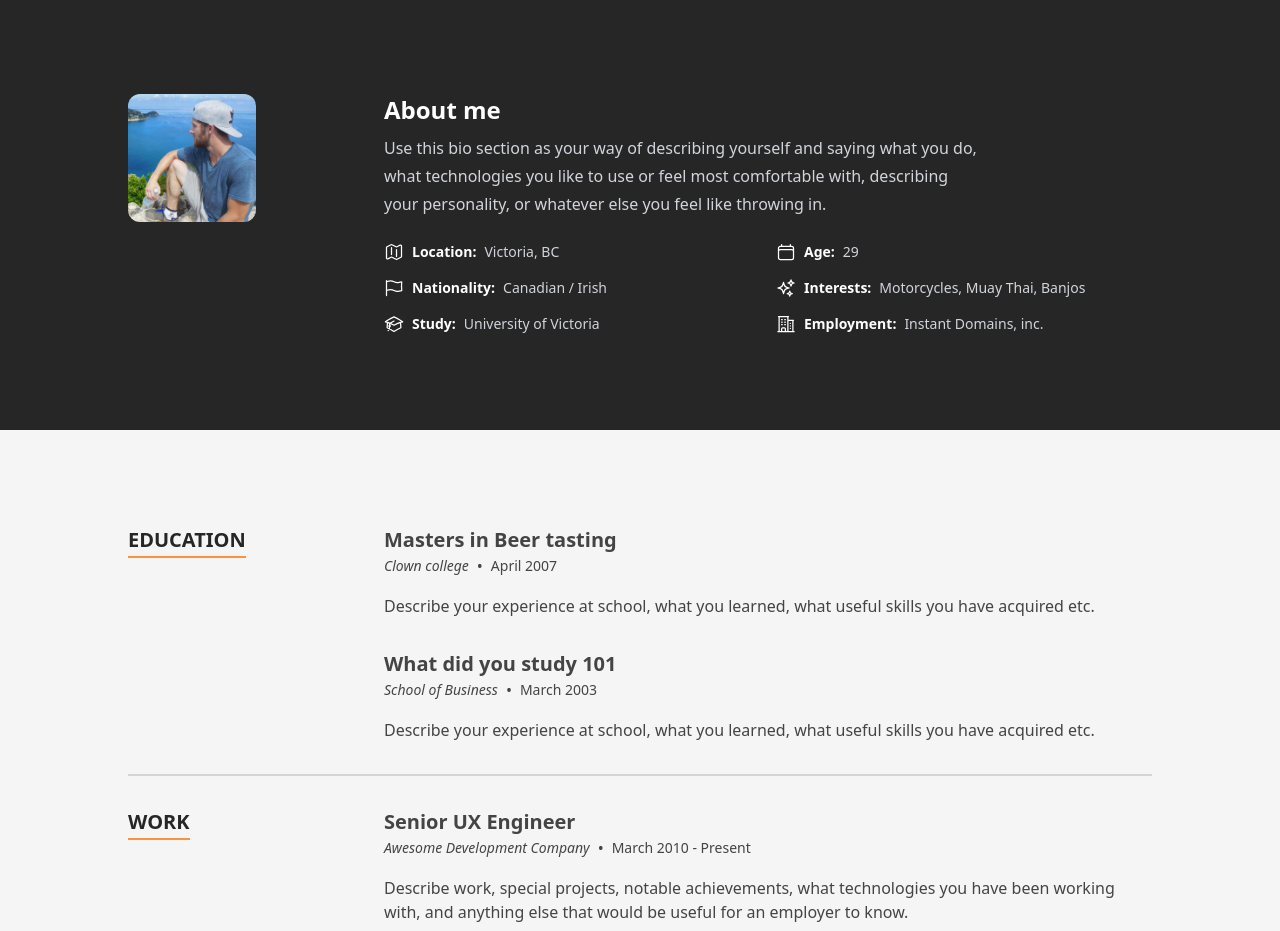
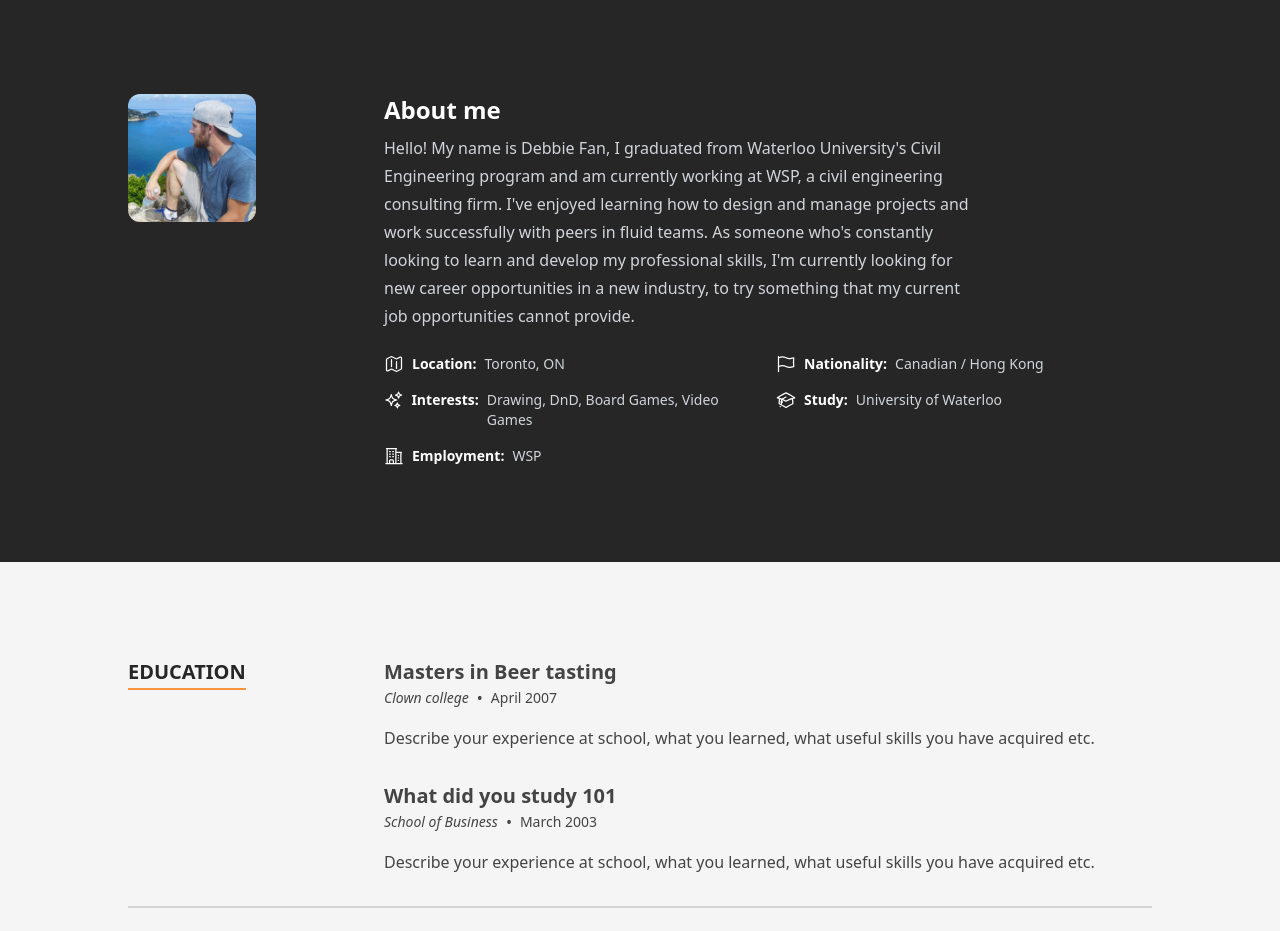
Before and after one commit to debbie-fan/debbie-fan-portfolio, a Next.js app: page / in a window 1280 px wide. Shown: the part 802-1733 px from the top of the page. Built offline with nearby package versions, Linux system fonts and the light colour scheme.

Commit message:
Edit text for About page

```diff
--- a/src/data/data.tsx
+++ b/src/data/data.tsx
@@ -11,8 +11,8 @@ import {
 import GithubIcon from '../components/Icon/GithubIcon';
 import InstagramIcon from '../components/Icon/InstagramIcon';
 import LinkedInIcon from '../components/Icon/LinkedInIcon';
-import StackOverflowIcon from '../components/Icon/StackOverflowIcon';
-import TwitterIcon from '../components/Icon/TwitterIcon';
+// import StackOverflowIcon from '../components/Icon/StackOverflowIcon';
+// import TwitterIcon from '../components/Icon/TwitterIcon';
 import heroImage from '../images/header-background.webp';
 import porfolioImage1 from '../images/portfolio/portfolio-1.jpg';
 import porfolioImage2 from '../images/portfolio/portfolio-2.jpg';
@@ -103,16 +103,17 @@ export const heroData: Hero = {
  */
 export const aboutData: About = {
   profileImageSrc: profilepic,
-  description: `Use this bio section as your way of describing yourself and saying what you do, what technologies you like
-  to use or feel most comfortable with, describing your personality, or whatever else you feel like throwing
-  in.`,
+  description: `Hello! My name is Debbie Fan, I graduated from Waterloo University's Civil Engineering program
+  and am currently working at WSP, a civil engineering consulting firm. I've enjoyed learning how to design and manage projects and work
+  successfully with peers in fluid teams. As someone who's constantly looking to learn and develop my professional skills, I'm currently looking for new career
+  opportunities in a new industry, to try something that my current job opportunities cannot provide.`,
   aboutItems: [
-    {label: 'Location', text: 'Victoria, BC', Icon: MapIcon},
-    {label: 'Age', text: '29', Icon: CalendarIcon},
-    {label: 'Nationality', text: 'Canadian / Irish', Icon: FlagIcon},
-    {label: 'Interests', text: 'Motorcycles, Muay Thai, Banjos', Icon: SparklesIcon},
-    {label: 'Study', text: 'University of Victoria', Icon: AcademicCapIcon},
-    {label: 'Employment', text: 'Instant Domains, inc.', Icon: BuildingOffice2Icon},
+    {label: 'Location', text: 'Toronto, ON', Icon: MapIcon},
+    // {label: 'Age', text: '29', Icon: CalendarIcon},
+    {label: 'Nationality', text: 'Canadian / Hong Kong', Icon: FlagIcon},
+    {label: 'Interests', text: 'Drawing, DnD, Board Games, Video Games', Icon: SparklesIcon},
+    {label: 'Study', text: 'University of Waterloo', Icon: AcademicCapIcon},
+    {label: 'Employment', text: 'WSP', Icon: BuildingOffice2Icon},
   ],
 };
 
```
